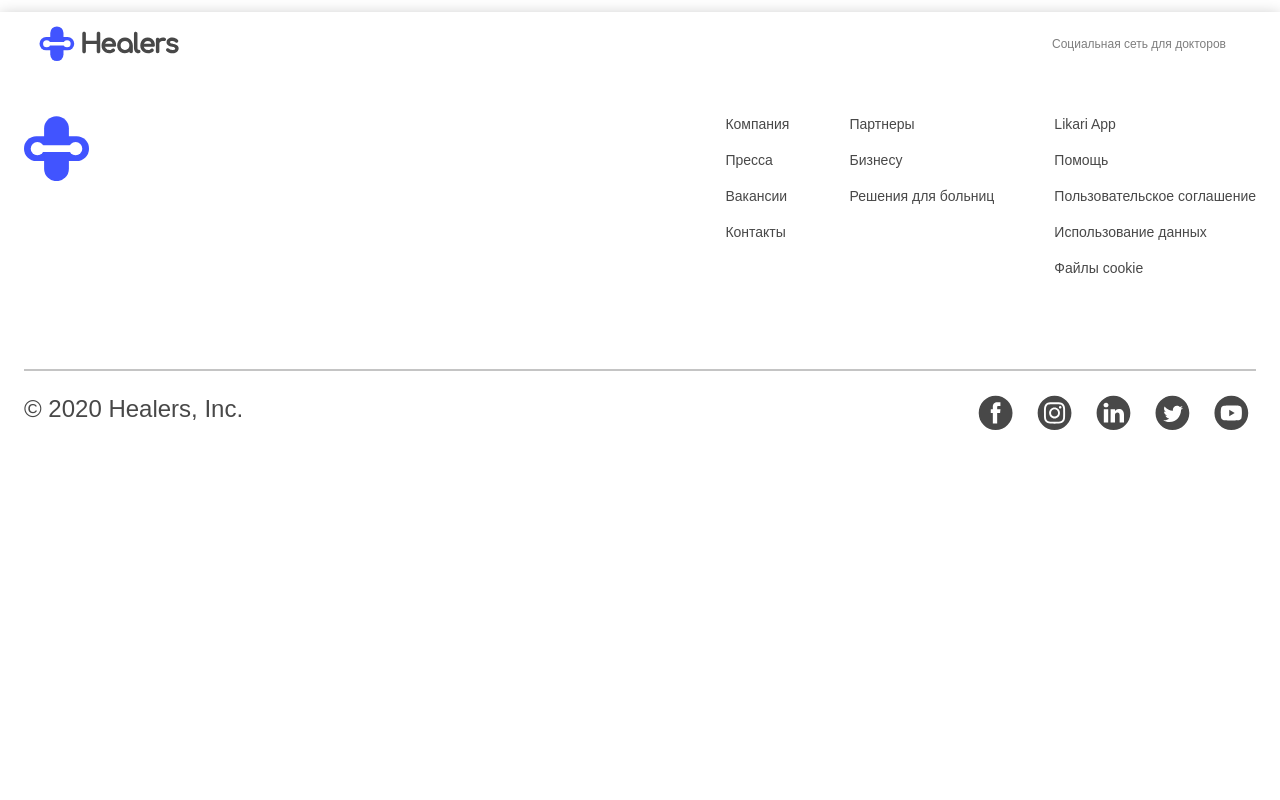
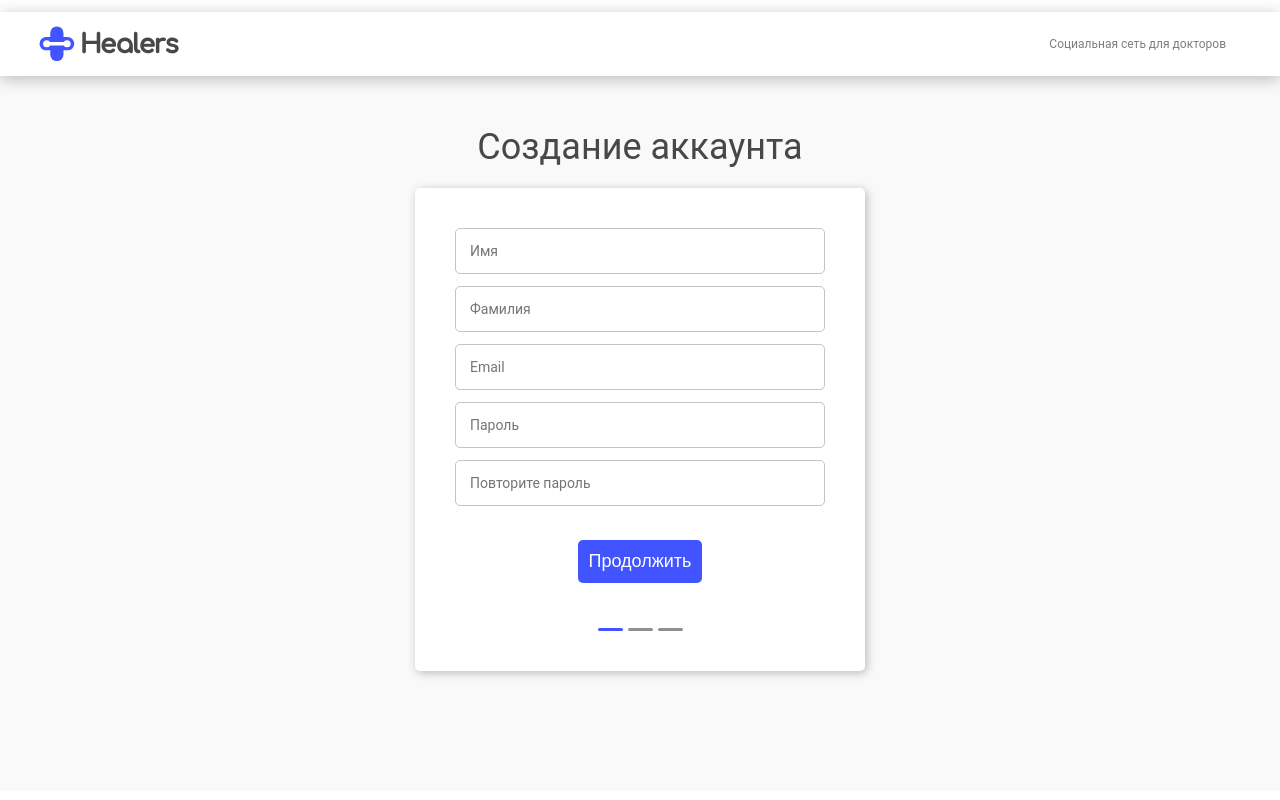
Before and after one commit to VoroninDima/Likary, a Vue app: page /register in a window 1280 px wide. Shown: the top 800 px of the page. Built offline with nearby package versions, Linux system fonts and the light colour scheme.

Commit message:
страница регистрации

```diff
--- a/src/App.vue
+++ b/src/App.vue
@@ -18,8 +18,8 @@ export default {
 *
   box-sizing: border-box
 
-p, span, input, li
-  font-family: sans-serif
+p, span, input, li, h2, h1
+  font-family: Roboto, sans-serif
   margin: 0
   padding: 0
   color: #484848
@@ -54,4 +54,7 @@ hr
   height: 2px
   background-color: #c4c4c4
   width: 100%
+
+.register-wrapper__btn
+  margin-top: 22px
 </style>
--- a/src/components/elements/ButtonCustom.vue
+++ b/src/components/elements/ButtonCustom.vue
@@ -1,5 +1,5 @@
 <template>
- <button class="button" :class="{'button--accent': slug === 'accent'}" :type="type"><slot></slot></button>
+ <button @click="$emit('click')" class="button" :class="{'button--accent': slug === 'accent'}" :type="type"><slot></slot></button>
 </template>
 
 <script>
--- /dev/null
+++ b/src/components/register/FirstForm.vue
@@ -0,0 +1,24 @@
+<template>
+  <div>
+    <InputCustom placeholder="Имя"></InputCustom>
+    <InputCustom placeholder="Фамилия"></InputCustom>
+    <InputCustom placeholder="Email"></InputCustom>
+    <InputCustom placeholder="Пароль"></InputCustom>
+    <InputCustom placeholder="Повторите пароль"></InputCustom>
+    <ButtonCustom class="register-wrapper__btn" @click="$emit('nextForm')">Продолжить</ButtonCustom>
+  </div>
+</template>
+
+<script>
+import InputCustom from "@/components/elements/InputCustom";
+import ButtonCustom from "@/components/elements/ButtonCustom";
+
+export default {
+  name: "FirstForm",
+  components: {ButtonCustom, InputCustom}
+}
+</script>
+
+<style scoped>
+
+</style>
--- /dev/null
+++ b/src/components/register/SecondForm.vue
@@ -0,0 +1,23 @@
+<template>
+  <div>
+    <InputCustom placeholder="Страна"></InputCustom>
+    <InputCustom placeholder="Город"></InputCustom>
+    <InputCustom placeholder="Специальность"></InputCustom>
+    <InputCustom placeholder="Место работы"></InputCustom>
+    <ButtonCustom class="register-wrapper__btn" @click="$emit('nextForm')">Продолжить</ButtonCustom>
+  </div>
+</template>
+
+<script>
+import InputCustom from "@/components/elements/InputCustom";
+import ButtonCustom from "@/components/elements/ButtonCustom";
+
+export default {
+  name: "SecondForm",
+  components: {ButtonCustom, InputCustom}
+}
+</script>
+
+<style scoped>
+
+</style>
--- /dev/null
+++ b/src/components/register/ThirdForm.vue
@@ -0,0 +1,33 @@
+<template>
+  <div class="register-third-form">
+    <div class="choose-file">
+      <svg width="57" height="67" viewBox="0 0 57 67" fill="none" xmlns="http://www.w3.org/2000/svg">
+        <path d="M32.5082 0C33.3333 0 34.0264 0.7 34.0264 1.53333V12.2667C34.0264 18.3667 38.9769 23.3667 45.0495 23.4C47.5247 23.4 49.5049 23.4333 51.0231 23.4333C52.0462 23.4333 53.7294 23.4 55.1485 23.4C55.9736 23.4 56.6667 24.0667 56.6667 24.9V51.7C56.6667 59.9667 50 66.6667 41.8152 66.6667H15.5776C6.9637 66.6667 0 59.6333 0 50.9667V15.0333C0 6.76667 6.63366 0 14.8845 0H32.5082ZM27.1287 22.4667C26.7987 22.4667 26.4686 22.5333 26.1716 22.6667C25.8746 22.8 25.6106 22.9667 25.3795 23.2L15.9406 32.8C14.9835 33.7667 14.9835 35.3333 15.9406 36.3C16.8977 37.2667 18.4488 37.2667 19.4059 36.3L24.6535 30.9667V47.0667C24.6535 48.4333 25.7426 49.5333 27.1287 49.5333C28.4818 49.5333 29.571 48.4333 29.571 47.0667V30.9667L34.8185 36.3C35.7756 37.2667 37.3267 37.2667 38.2838 36.3C39.2739 35.3333 39.2739 33.7667 38.3168 32.8L28.8449 23.2C28.6139 22.9667 28.3498 22.8 28.0528 22.6667C27.7558 22.5333 27.4587 22.4667 27.1287 22.4667ZM38.8175 3.02C38.8175 1.58333 40.5403 0.87 41.5271 1.90667C45.098 5.65333 51.3323 12.2033 54.8175 15.8633C55.7779 16.8733 55.0716 18.55 53.6822 18.5533C50.9693 18.5633 47.7746 18.5533 45.4743 18.53C41.8241 18.53 38.8175 15.4933 38.8175 11.8067V3.02Z" fill="#8F8F8F"/>
+      </svg>
+    </div>
+    <span class="register-third-form__choose-text">Загрузите подтверждающий документ.</span>
+    <ButtonCustom class="register-wrapper__btn">Регистрация</ButtonCustom>
+  </div>
+</template>
+
+<script>
+import InputCustom from "@/components/elements/InputCustom";
+import ButtonCustom from "@/components/elements/ButtonCustom";
+
+export default {
+  name: "ThirdForm",
+  components: {ButtonCustom, InputCustom}
+}
+</script>
+
+<style scoped lang="sass">
+.choose-file
+  border: 1px solid #C4C4C4
+  border-radius: 7px
+  padding: 100px 0
+  margin-bottom: 15px
+
+.register-third-form__choose-text
+  font-weight: 400
+  display: block
+</style>
--- a/src/router/index.js
+++ b/src/router/index.js
@@ -1,6 +1,7 @@
 import Vue from 'vue'
 import VueRouter from 'vue-router'
 import Auth from '../views/Auth.vue'
+import Register from '../views/Register'
 
 Vue.use(VueRouter)
 
@@ -17,6 +18,14 @@ const routes = [
     // this generates a separate chunk (about.[hash].js) for this route
     // which is lazy-loaded when the route is visited.
     component: () => import(/* webpackChunkName: "about" */ '../views/About.vue')
+  },
+  {
+    path: '/register',
+    name: 'Register',
+    // route level code-splitting
+    // this generates a separate chunk (register.[hash].js) for this route
+    // which is lazy-loaded when the route is visited.
+    component: () => import(/* webpackChunkName: "about" */ '../views/Register.vue')
   }
 ]
 
--- /dev/null
+++ b/src/views/Register.vue
@@ -0,0 +1,78 @@
+<template>
+  <div class="register-page">
+    <h1 class="register-page__title">Создание аккаунта</h1>
+    <div class="register-wrapper">
+      <FirstForm v-if="currentForm === 1" @nextForm="currentForm++"/>
+      <SecondForm v-else-if="currentForm === 2" @nextForm="currentForm++"/>
+      <ThirdForm v-else/>
+      <div class="register-wrapper__steps">
+        <div
+            class="register-wrapper__steps-item"
+            v-for="key of 3"
+            :key="key"
+            :class="{'register-wrapper__steps-item--active': key <= currentForm}"></div>
+      </div>
+    </div>
+    <span v-if="currentForm === 3" class="register-page__policy">
+      Нажимая кнопку Регистрация, вы принимаете <a href="/privacy-policy" class="pseudo-link">Условия</a>, <a href="/privacy-policy" class="pseudo-link">Политику использования данных</a> и <a href="/privacy-policy" class="pseudo-link">Политику в отношении файлов cookie</a>. Вы можете получать от нас Email-уведомления, отказаться от которых можно в любой момент.
+    </span>
+  </div>
+</template>
+
+<script>
+
+import FirstForm from "@/components/register/FirstForm";
+import SecondForm from "@/components/register/SecondForm";
+import ThirdForm from "@/components/register/ThirdForm";
+export default {
+name: "Register",
+  components: {ThirdForm, SecondForm, FirstForm},
+  data () {
+    return {
+      currentForm: 1
+    }
+  }
+}
+</script>
+
+<style scoped lang="sass">
+.register-page
+  text-align: center
+  padding-bottom: 120px
+
+.register-page__title
+  font-size: 36px
+  font-weight: 400
+  margin: 50px 0 20px
+
+.register-wrapper
+  box-shadow: 2px 2px 10px 0 rgba(0, 0, 0, 0.25)
+  margin: 0 auto
+  background-color: #fff
+  padding: 40px
+  border-radius: 5px
+  max-width: 450px
+
+.register-wrapper__steps
+  display: flex
+  justify-content: center
+  margin-top: 45px
+
+.register-wrapper__steps-item
+  background-color: #8F8F8F
+  height: 3px
+  width: 25px
+  border-radius: 3px
+
+  &:not(:last-child)
+    margin-right: 5px
+
+  &--active
+    background-color: #4154FF
+
+.register-page__policy
+  max-width: 450px
+  display: block
+  font-size: 12px
+  margin: 25px auto 0
+</style>
```
